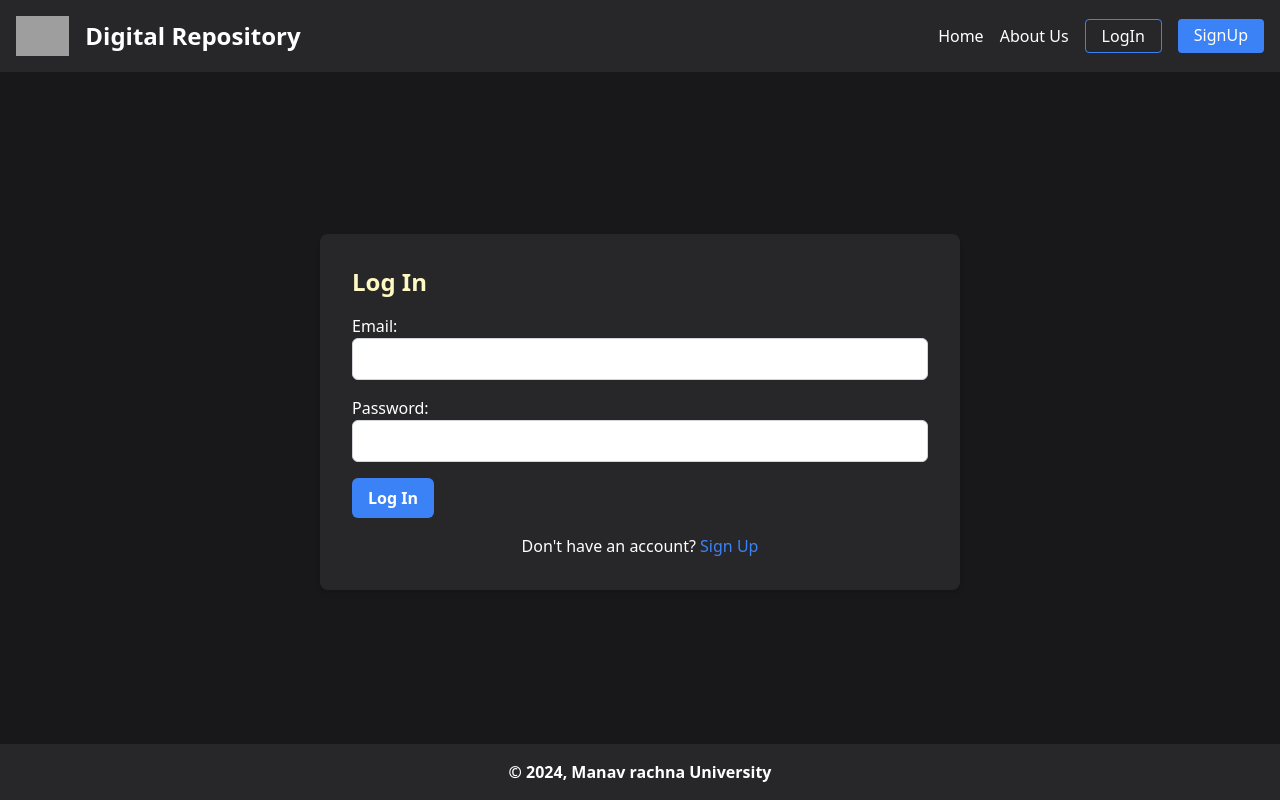
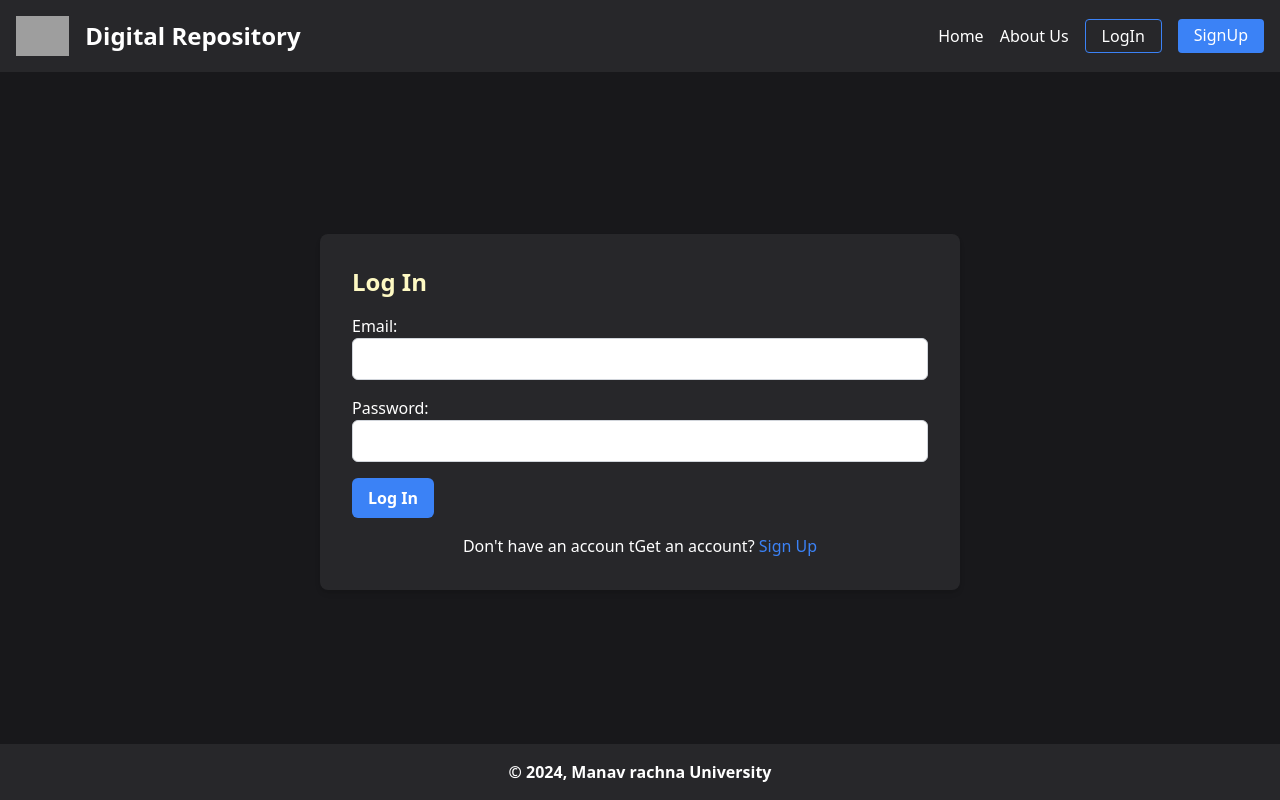
Before and after one commit to aryan12032005/dr, a React (Vite) app in the folder frontend/: page /LogIn in a window 1280 px wide. Built offline with nearby package versions, Linux system fonts and the light colour scheme; grey boxes are pictures that could not be loaded.

Commit message:
FIRST PUSH

```diff
--- a/frontend/src/pages/LogIn.jsx
+++ b/frontend/src/pages/LogIn.jsx
@@ -84,7 +84,7 @@ const Login = () => {
         </form>
         <div className="mt-4 text-center">
           <p className='text-white'>
-            Don't have an account?{' '}
+            Don't have an accoun tGet an account?{' '}
             <Link to="/signup" className="text-blue-500">
               Sign Up
             </Link>
```
